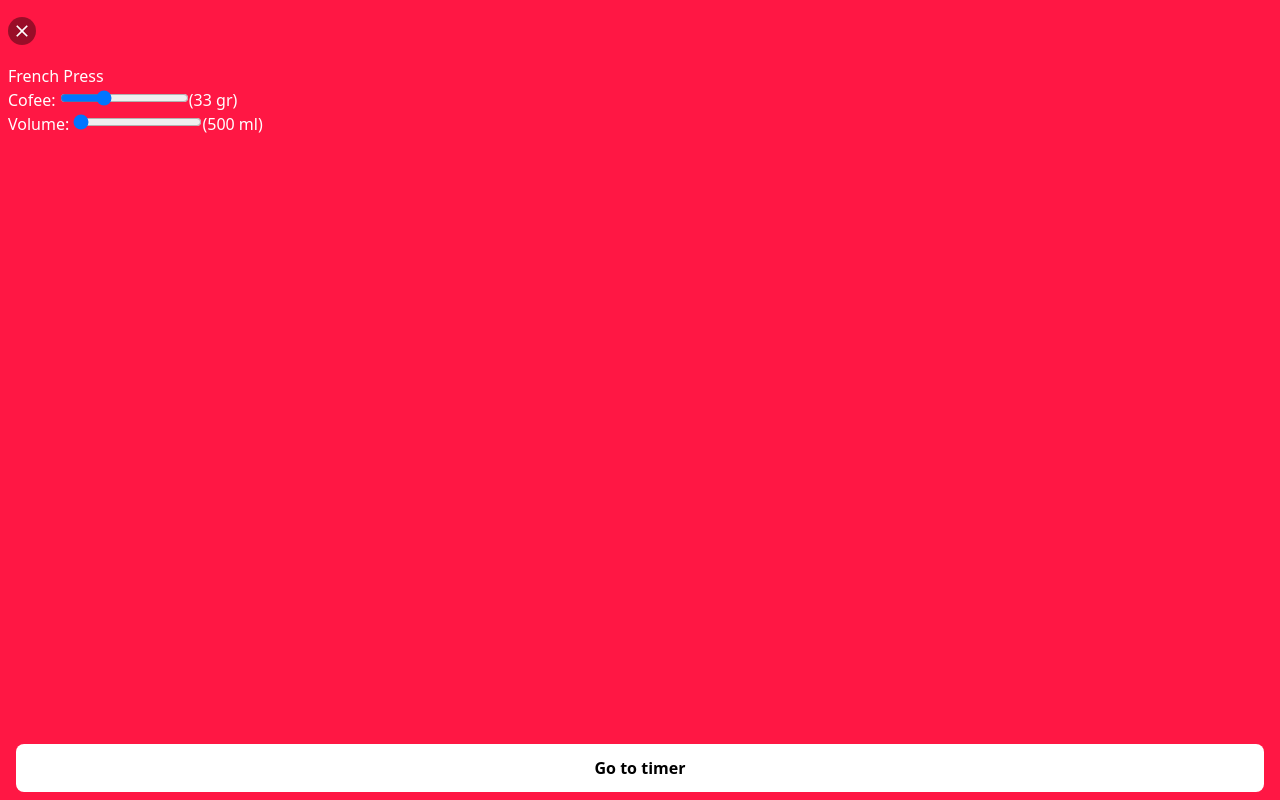
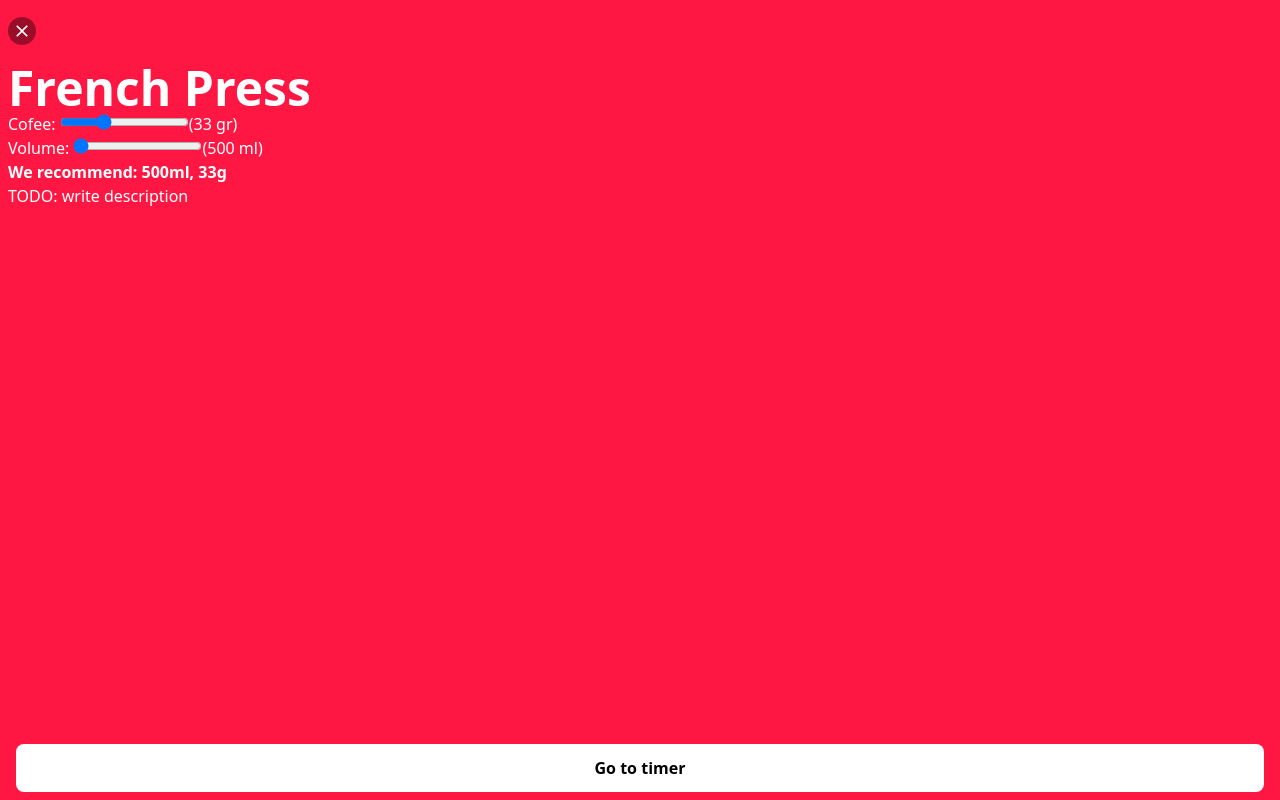
Before and after one commit to nielsrowinbik/qoffeetime, a Next.js app: page /french-press in a window 1280 px wide. Built offline with nearby package versions, Linux system fonts and the light colour scheme.

Commit message:
Show recommended settings and description

```diff
--- a/pages/[slug]/index.tsx
+++ b/pages/[slug]/index.tsx
@@ -13,11 +13,11 @@ import IconButton from '../../components/IconButton';
 
 const Recipe = ({
     defaultRatio,
+    description,
     maxVolume,
     minVolume,
     name,
     slug,
-    tagline,
 }) => {
     const router = useRouter();
     const { coffee: coffeeParam, volume: volumeParam } = router.query;
@@ -65,7 +65,8 @@ const Recipe = ({
                 </Link>
             </NavLayout>
             <MainLayout>
-                <h1>{name}</h1>
+                <h1 className="text-5xl font-bold">{name}</h1>
+                <section>
                     <p>
                         <label>
                             <span>Cofee: </span>
@@ -94,6 +95,16 @@ const Recipe = ({
                             <span>({round(volumeWithDefault)} ml)</span>
                         </label>
                     </p>
+                </section>
+                <section>
+                    <p>
+                        <strong>
+                            We recommend: {minVolume}ml,{' '}
+                            {Math.round((defaultRatio / 1000) * minVolume)}g
+                        </strong>
+                    </p>
+                    <p>{description}</p>
+                </section>
             </MainLayout>
             <FooterLayout>
                 {/* FIXME: This wrapping is ugly and should be done in Button component */}
```
Lines whose indentation alone changed are shown as unchanged.
